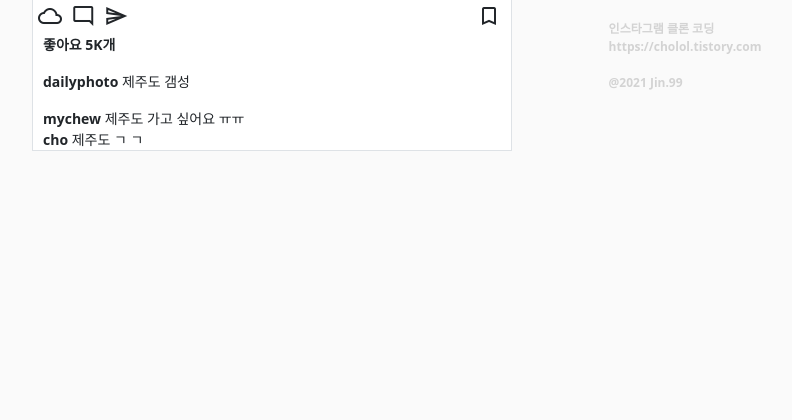
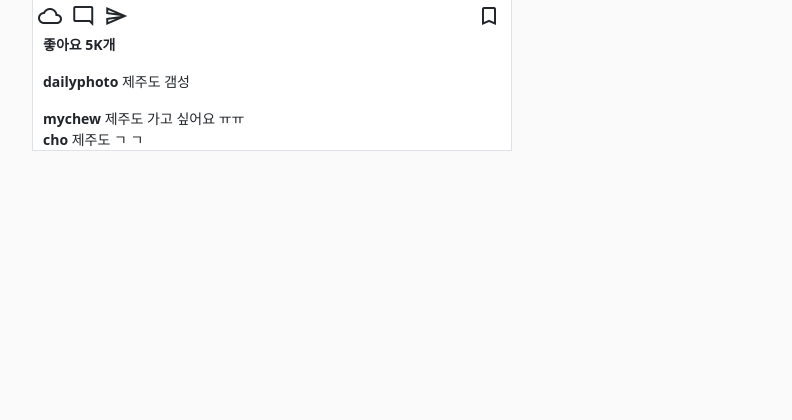
Before and after one commit to wjsehdlf77/Web-Project, a Django app: page /dailyphoto/ in a window 1280 px wide. Shown: the part 497-917 px from the top of the page, without its empty margins (318-1110 px from the left). Run offline with Django 4.2, Linux system fonts and the light colour scheme; some libraries are stand-ins or nearby versions.

Commit message:
2일차 수정

```diff
--- a/templates/dailyphoto/post_list.html
+++ b/templates/dailyphoto/post_list.html
@@ -142,13 +142,6 @@
         </a>
       </div>
     </div>
-    <div class="comment_box">
-      <span> 인스타그램 클론 코딩 </span>
-      <span> https://cholol.tistory.com </span>
-      <br>
-      <span> @2021 Jin.99 </span>
-
-    </div>
   </div>
 </div>
 
```
